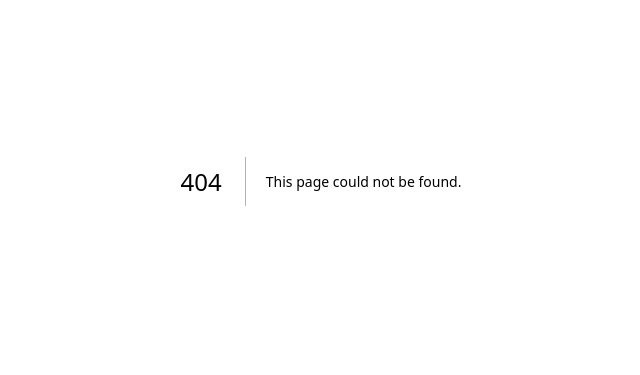
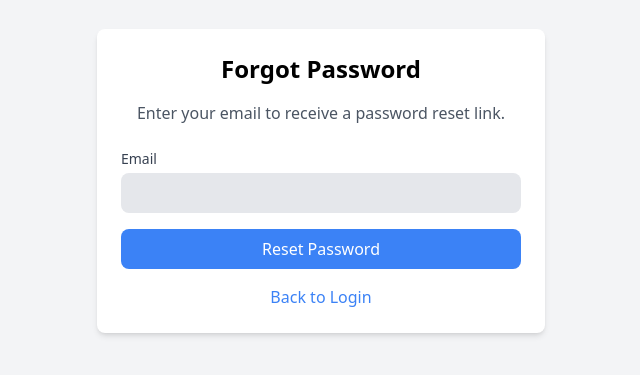
Before and after one commit to LengLKR/daily-boost23, a Next.js app: page /forgotPassword in a window 1280 px wide. Before the commit this address had no page. Shown: the part 219-594 px from the top of the page, without its empty margins (319-959 px from the left). Built offline with nearby package versions, Linux system fonts and the light colour scheme.

Commit message:
ทำ forgotPassword

```diff
--- /dev/null
+++ b/src/pages/forgotPassword.js
@@ -0,0 +1,67 @@
+import React, { useState } from "react";
+import { sendPasswordResetEmail } from "firebase/auth";
+import { auth } from "./google";
+import { useRouter } from "next/router";
+
+const ForgotPassword = () => {
+  const [email, setEmail] = useState("");
+  const [message, setMessage] = useState("");
+  const router = useRouter();
+
+  const handleResetPassword = async (e) => {
+    e.preventDefault();
+
+    try {
+      await sendPasswordResetEmail(auth, email);
+      setMessage("Password reset email sent! Please check your inbox.");
+    } catch (error) {
+      setMessage("Failed to send reset email. " + error.message);
+    }
+  };
+
+  return (
+    <div className="flex flex-col items-center justify-center min-h-screen bg-gray-100">
+      <div className="w-full max-w-md p-6 bg-white rounded-lg shadow-md">
+        <h2 className="text-2xl font-bold text-center">Forgot Password</h2>
+        <p className="mt-4 text-center text-gray-600">
+          Enter your email to receive a password reset link.
+        </p>
+        <form onSubmit={handleResetPassword} className="mt-6">
+          <div className="mb-4">
+            <label
+              htmlFor="email"
+              className="block text-sm font-medium text-gray-700"
+            >
+              Email
+            </label>
+            <input
+              type="email"
+              id="email"
+              value={email}
+              onChange={(e) => setEmail(e.target.value)}
+              className="w-full px-4 py-2 mt-1 text-gray-700 bg-gray-200 rounded-lg focus:ring-blue-500 focus:border-blue-500"
+              required
+            />
+          </div>
+          <button
+            type="submit"
+            className="w-full px-4 py-2 text-white bg-blue-500 rounded-lg hover:bg-blue-600"
+          >
+            Reset Password
+          </button>
+        </form>
+        {message && (
+          <p className="mt-4 text-center text-green-500">{message}</p>
+        )}
+        <button
+          onClick={() => router.push("/login")}
+          className="w-full mt-4 text-blue-500 hover:underline"
+        >
+          Back to Login
+        </button>
+      </div>
+    </div>
+  );
+};
+
+export default ForgotPassword;
--- a/src/pages/index.js
+++ b/src/pages/index.js
@@ -111,22 +111,6 @@ export default function Home() {
               QRcode
             </button>
           </div>
-
-          {!isLoggedIn && (
-            <button
-              onClick={loginClick}
-              className="inline-flex items-center px-4 py-2 mt-4 text-pink-800 font-bold rounded-full bg-pink-200 border border-pink-300 shadow-lg hover:bg-pink-300 transition-colors"
-            >
-              <div className="flex items-center justify-center w-8 h-8 mr-2 bg-pink-300 rounded-full overflow-hidden">
-                <img
-                  src="/logo_login.png"
-                  alt="Login Icon"
-                  className="w-full h-full object-cover"
-                />
-              </div>
-              <span>Log in</span>
-            </button>
-          )}
         </div>
       </main>
 
--- a/src/pages/login.js
+++ b/src/pages/login.js
@@ -80,7 +80,7 @@ const login = () => {
         if (rememberMe) {
           localStorage.setItem("user", JSON.stringify(userData));
         }
-        // คุณอาจจะเปลี่ยนเส้นทางหลังจากล็อกอินสำเร็จ เช่น:
+        // เปลี่ยนเส้นทางหลังจากล็อกอินสำเร็จ เช่น:
         // router.push("/dashboard");
       } else {
         console.error("Login failed: Incorrect email or password");
@@ -207,6 +207,7 @@ const login = () => {
                     <a
                       href="#"
                       className="text-sm font-medium text-primary-600 hover:underline dark:text-primary-500"
+                      onClick={() => router.push("/forgotPassword")}
                     >
                       Forgot password?
                     </a>
```
